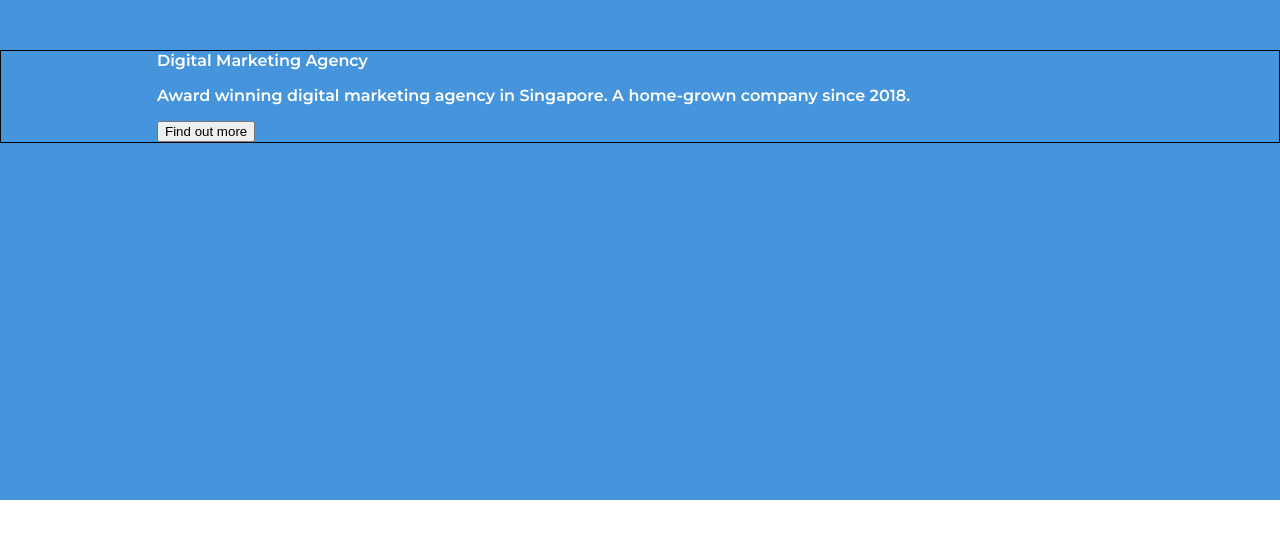
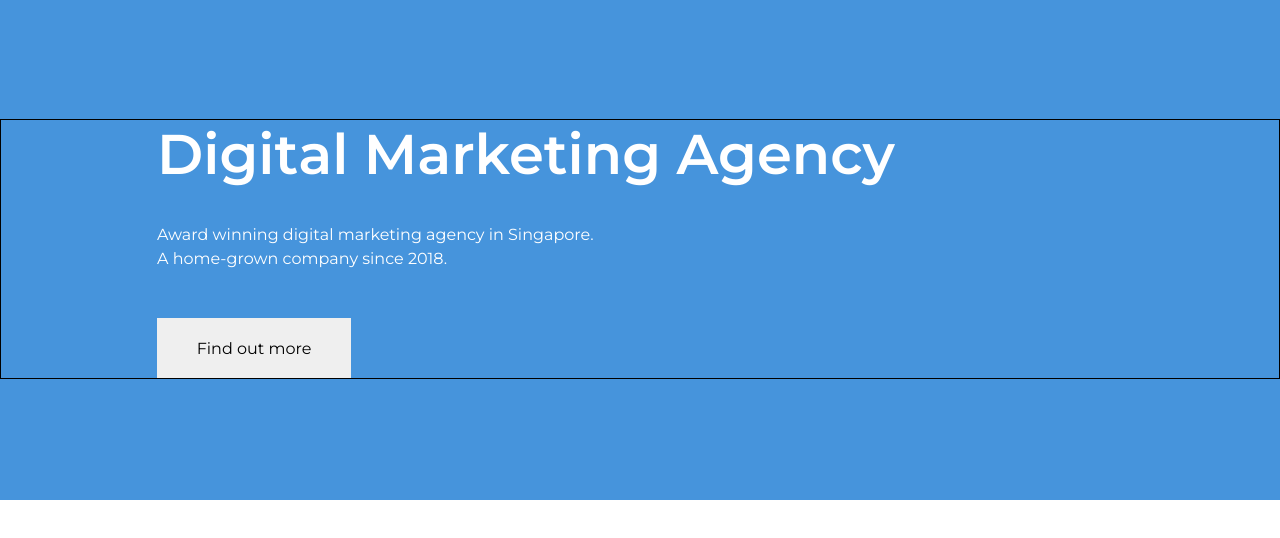
Before and after one commit to Jetfire1982/figma_without_devmode, a plain HTML site: page index.html in a window 1280 px wide. Drawn offline with Linux system fonts and the light colour scheme.

Commit message:
20062024_1

```diff
--- a/styles/fonts.css
+++ b/styles/fonts.css
@@ -4,3 +4,9 @@
     font-family: 'Montserrat SemiBold';
     src: url('../font/Montserrat/static/Montserrat-SemiBold.ttf')
 }
+
+
+@font-face{
+    font-family: 'Montserrat Regular';
+    src: url('../font/Montserrat/static/Montserrat-Regular.ttf')
+}
--- a/styles/main.css
+++ b/styles/main.css
@@ -29,14 +29,26 @@ body{
 .header {
     background-color: #4694DC;
     min-height: 500px;
-    padding-top: 50px;
-    padding-bottom: 50px;
+    padding-top: 119px;
+    padding-bottom: 82px;
     font-family: 'Montserrat SemiBold', sans-serif;
     color: #fff;
 }
 .header_title {
+    font-size: 56px;
+    margin-bottom: 35px;
 }
 .header_text {
+    font-family: 'Montserrat Regular', sans-serif;
+    font-size: 16px;
+    margin-bottom: 47px;
+    max-width: 437px;
+    line-height: 24px;
 }
 .header_button {
+    font-family: 'Montserrat Regular', sans-serif;
+    width: 194px;
+    height: 60px;
+    font-size: 16px;
+    border: none;
 }
```
